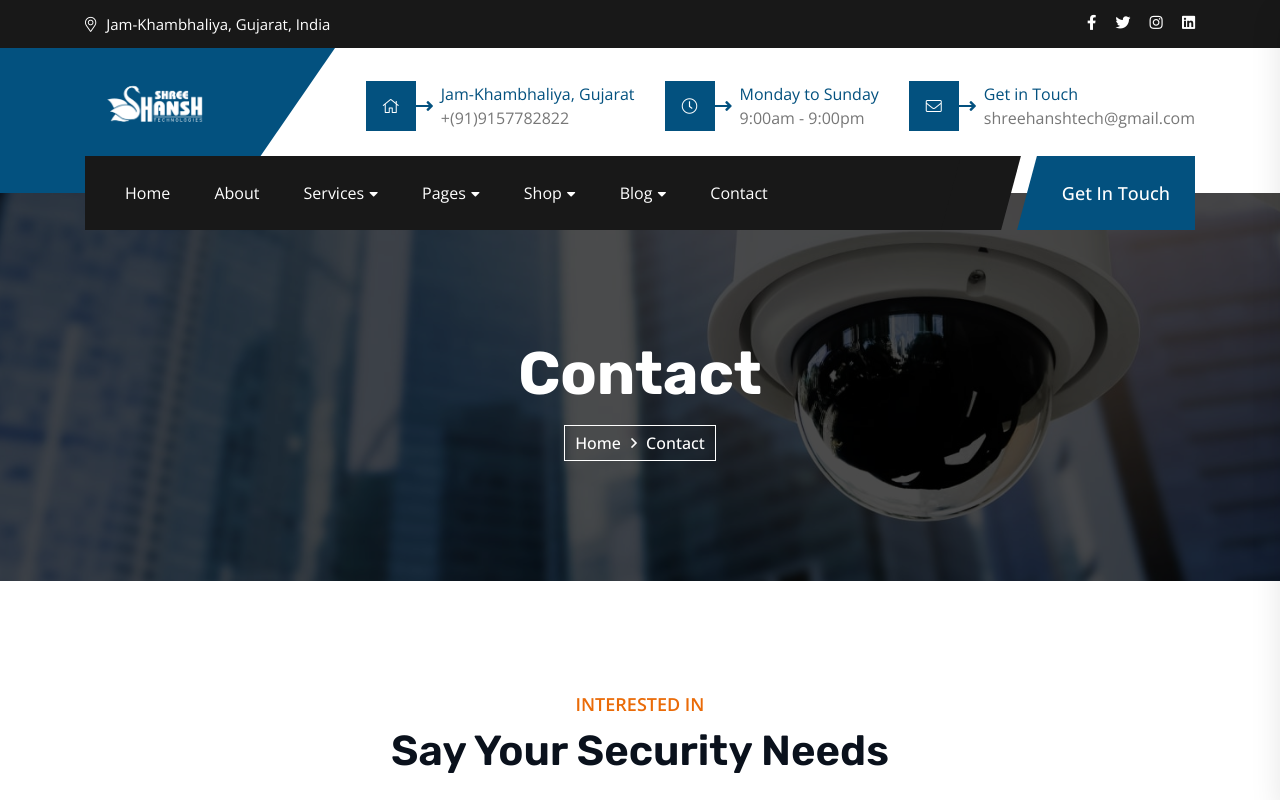
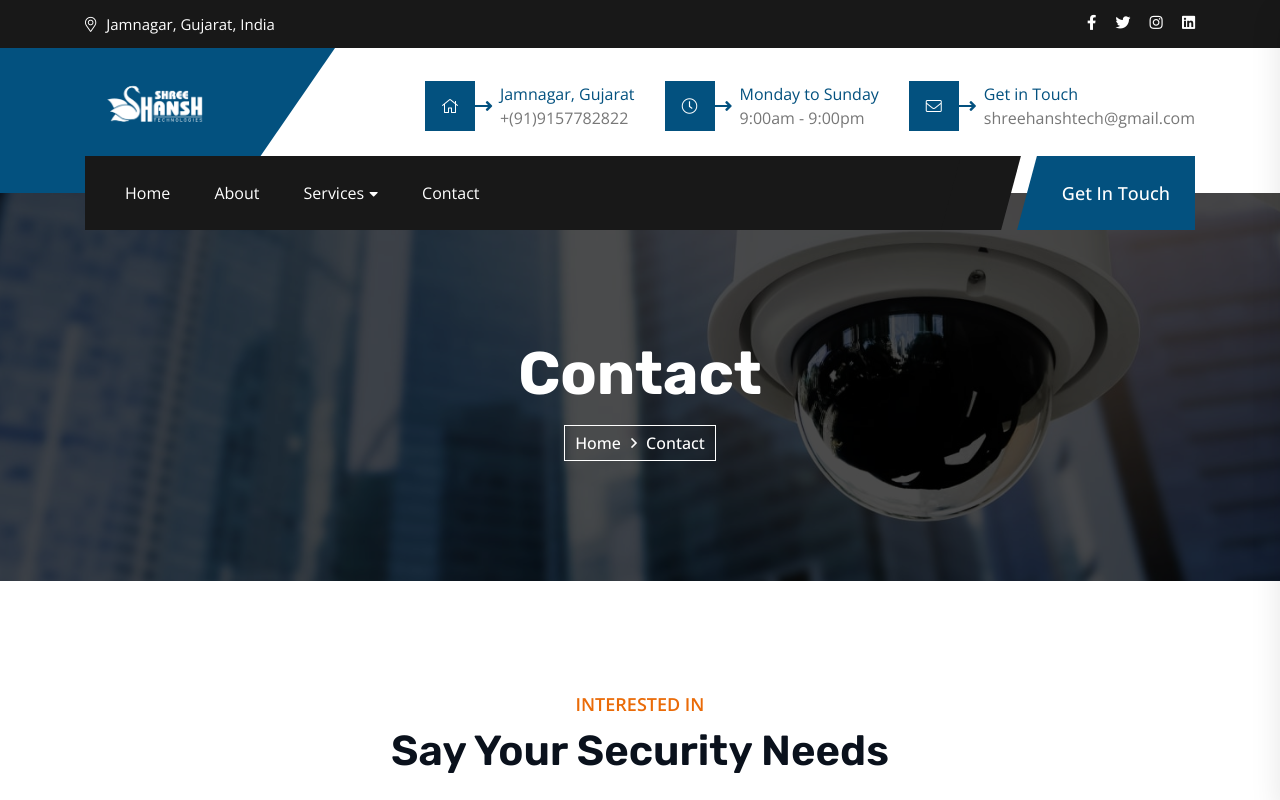
Before and after one commit to ShreeHansh/SHTechNewTheme, a plain HTML site: page contact.html in a window 1280 px wide. Shown: the top 800 px of the page. Drawn offline with nearby package versions, Linux system fonts and the light colour scheme.

Commit message:
Address Changes

```diff
--- a/contact.html
+++ b/contact.html
@@ -48,7 +48,7 @@
             <div class="sidebar-contact-wrapper mt-40">
                 <div class="sidebar-contact mb-40">
                     <h4 class="sidebar-contact-title">Contact Info</h4>
-                    <span class="sidebar-address"><i class="fal fa-map-marker-alt"></i><span>Jam-Khambhaliya, Gujarat, India</span> </span>
+                    <span class="sidebar-address"><i class="fal fa-map-marker-alt"></i><span>Jamnagar, Gujarat, India</span> </span>
                     <a href="tel:+919157782822"><i class="fal fa-phone"></i><span>+(91)9157782822</span></a>
                     <a href="mailto:shreehanshtech@gmail.com" class="theme-3"><i class="fal fa-envelope"></i><span><span>shreehanshtech@gmail.com</span></span></a>
                 </div>
@@ -72,7 +72,7 @@
                         <div class="row">
                             <div class="col-lg-6 col-md-8">
                                 <div class="header-topbar-info">
-                                    <p><i class="fal fa-map-marker-alt"></i>Jam-Khambhaliya, Gujarat, India</p>
+                                    <p><i class="fal fa-map-marker-alt"></i>Jamnagar, Gujarat, India</p>
                                 </div>
                             </div>
                             <div class="col-lg-6 col-md-4">
@@ -100,7 +100,7 @@
                                         <i class="fal fa-home"></i>
                                     </div>
                                     <div class="info">
-                                        <span>Jam-Khambhaliya, Gujarat</span>
+                                        <span>Jamnagar, Gujarat</span>
                                         <a class="info-content" href="tel:+919157782822 ">+(91)9157782822</a>
                                     </div>
                                 </div>
@@ -147,7 +147,7 @@
                                             <li><a href="service-details.html">Service Details</a></li>
                                         </ul>
                                     </li>
-                                    <li class="menu-has-child">
+                                    <!--<li class="menu-has-child">
                                         <a href="#">Pages</a>
                                         <ul class="submenu">
                                             <li><a href="team.html">Team</a></li>
@@ -172,7 +172,7 @@
                                             <li><a href="blog.html">Blog</a></li>
                                             <li><a href="blog-details.html">Blog Details</a></li>
                                         </ul>
-                                    </li>
+                                    </li>-->
                                     <li><a href="contact.html">Contact</a></li>
                                 </ul>
                             </nav>
@@ -406,7 +406,7 @@
                                                 <i class="fal fa-map-signs"></i>
                                             </div>
                                             <div class="address-info contact-info">
-                                                <p>Jam-Khambhaliya, Gujarat, India</p>
+                                                <p>Mehulnagar 80ft Main Road, Near Jain Derasar, Shreedhar 11 First Floor Office no 104, Jamnagar-361006</p>
                                             </div>
                                         </div>
                                         <div class="footer-contact-item phone">
```
Also changed, not shown: about.html (+3 -3 lines), index.html (+3 -3 lines), service-details.html (+6 -6 lines), service.html (+6 -6 lines).
